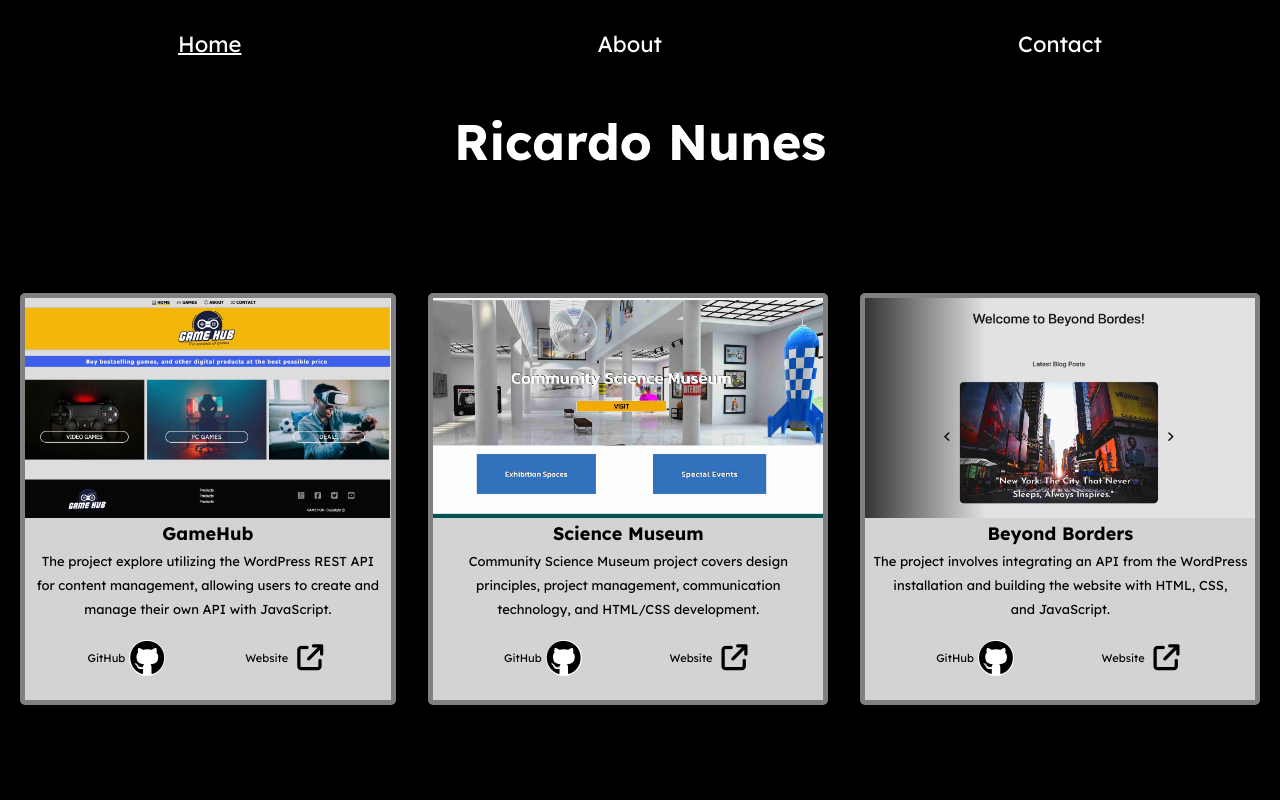
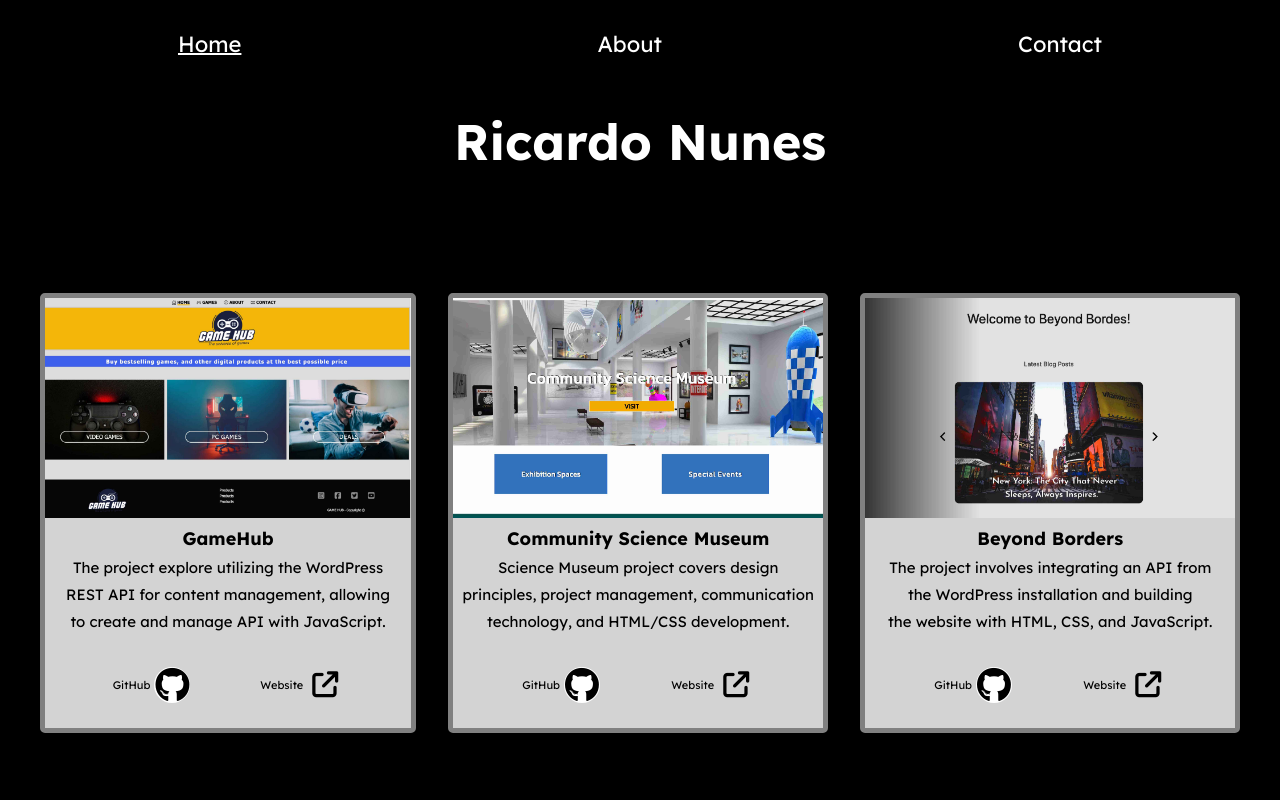
Before and after one commit to verpenunes/portfolio1-page, a plain HTML site: page index.html in a window 1280 px wide. Shown: the top 800 px of the page. Drawn offline with Linux system fonts and the light colour scheme.

Commit message:
cards alignment CSS

```diff
--- a/css/styles.css
+++ b/css/styles.css
@@ -77,7 +77,8 @@ h1 {
 .cards {
     display: flex;
     width: 100%;
-    height: 412px;
+    max-width: 380px;
+    height: 440px;
     background-color: lightgrey;
     border-radius: 5px;
     border: 5px solid grey
@@ -86,7 +87,7 @@ h1 {
 .cards img {
     width: 100%;
     height: 220px;
-    max-width: 440px;
+    max-width: 400px;
     cursor: zoom-in;
 }
 
@@ -95,14 +96,14 @@ h2 {
     justify-content: center;
     align-items: center;
     color: black;
-
+    margin-top: 5px;
     font-size: 18px;
 }
 
 .cards p {
     margin: 8px;
-    font-size: 13px;
-    text-align: center;
+    font-size: 15px;
+    text-align:center;
     padding: 0;
     color: black;
 }
@@ -111,8 +112,8 @@ h2 {
     display: flex;
     flex-direction: row;
     justify-content: space-evenly;
-    padding: 15px;
-    gap: 32px;
+    padding: 28px;
+    gap: 30px;
 }
 
 .social-media-icons a {
--- a/index.html
+++ b/index.html
@@ -47,9 +47,9 @@
                             <img class="modal-content" id="modalImage" alt="Image zoom">
                         </div>
                         <h2>GameHub</h2>
-                        <p>The project explore utilizing the WordPress REST API</p>
-                        <p>for content management, allowing users to create and</p>
-                        <p>manage their own API with JavaScript.</p>
+                        <p>The project explore utilizing the WordPress
+                        <p>REST API for content management, allowing</p>
+                        <p>to create and manage API with JavaScript.</p>
                         <div class="social-media-icons">
                             <a href="https://github.com/verpenunes" target="_blank">
                                 <div class="icon">
@@ -77,8 +77,8 @@
                             <span class="closeModal">&times;</span>
                             <img class="modal-content" id="modalImage" alt="Image zoom">
                         </div>
-                        <h2>Science Museum</h2>
-                        <p>Community Science Museum project covers design</p>
+                        <h2>Community Science Museum</h2>
+                        <p>Science Museum project covers design</p>
                         <p>principles, project management, communication</p>
                         <p>technology, and HTML/CSS development.</p>
                         <div class="social-media-icons">
@@ -110,10 +110,9 @@
                             <img class="modal-content" id="modalImage" alt="Image zoom">
                         </div>
                         <h2>Beyond Borders</h2>
-                        <p>The project involves integrating an API from the WordPress</p>
-                        <p>installation and building the website with HTML, CSS,
-                        <p>and JavaScript.</p>
-                        </p>
+                        <p>The project involves integrating an API from</p>
+                        <p>the WordPress installation and building</p>
+                        <p>the website with HTML, CSS, and JavaScript.</p>
                         <div class="social-media-icons">
                             <a href="https://github.com/verpenunes" target="_blank">
                                 <div class="icon">
```
